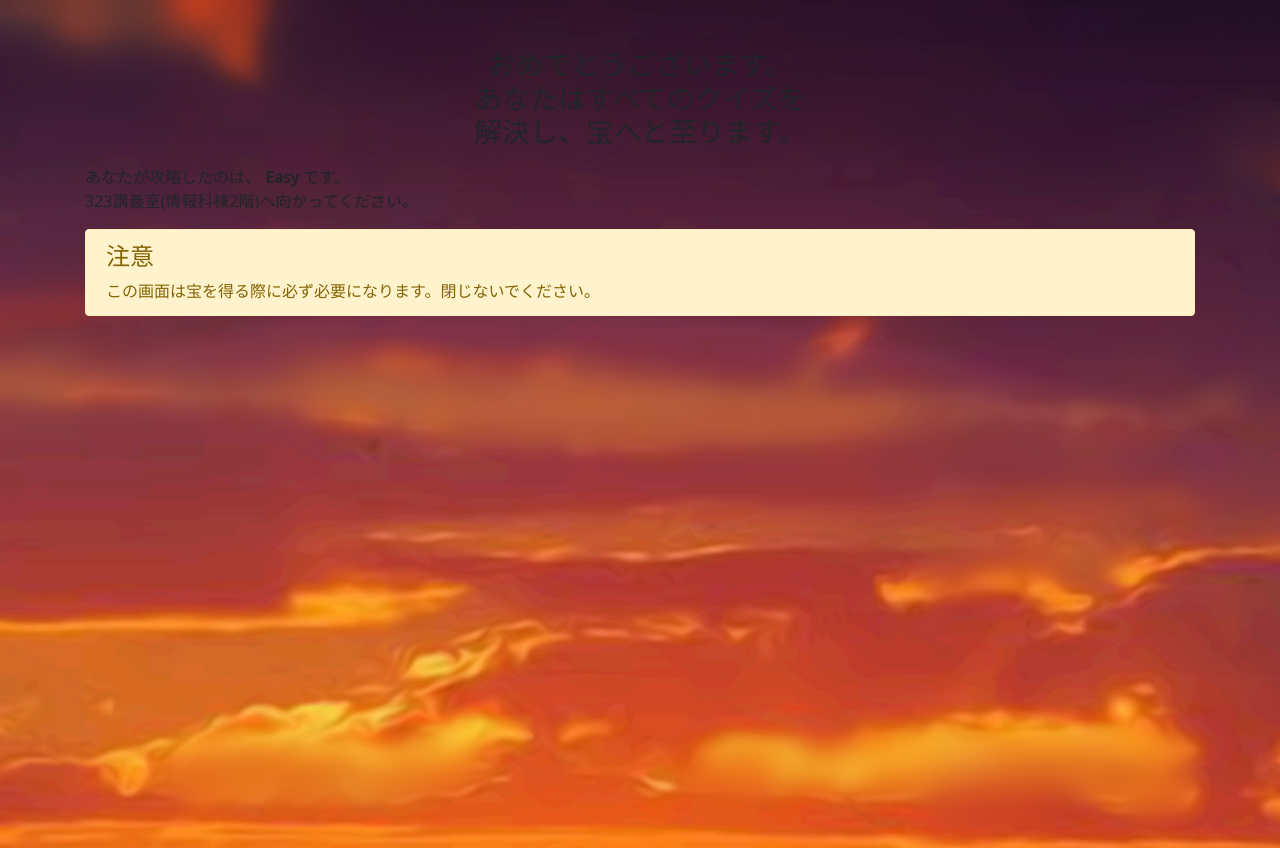
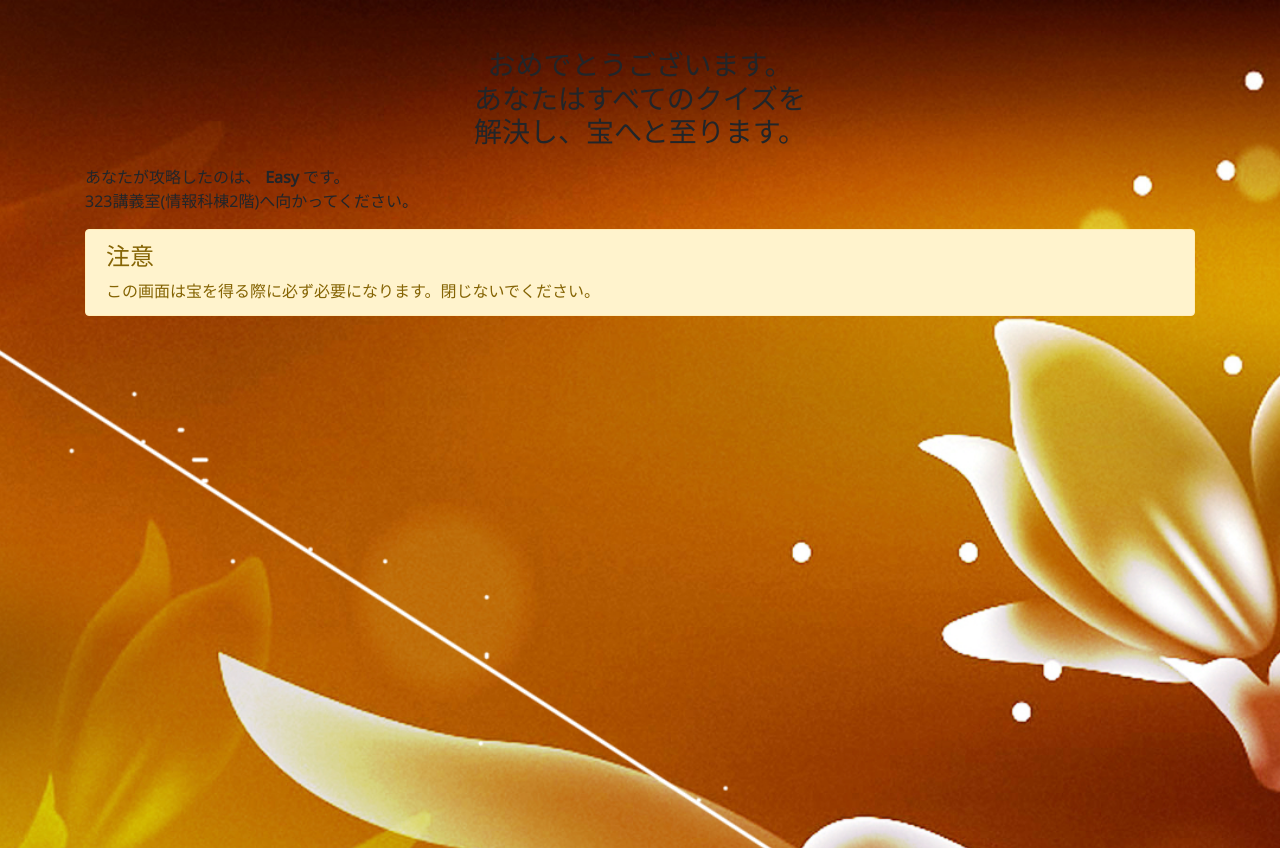
Before and after one commit to Treasure-Hunting/App, a Django app: template app/templates/app/last.html in a window 1280 px wide. Run offline with Django 3.2, Linux system fonts and the light colour scheme; the template is opened without the code that fills it: values that come from a table or form of the project are taken from there, others are empty; data comes from the database, SQL or seed files in the repository; some libraries are stand-ins or nearby versions; some web fonts are replaced.

Commit message:
'normal'->'goal'

```diff
--- a/app/static/style/goal.css
+++ b/app/static/style/goal.css
@@ -1,3 +1,3 @@
 body {
-    background-image: url("/static/img/normal.jpg");
+    background-image: url("/static/img/goal.jpg");
 }
```
